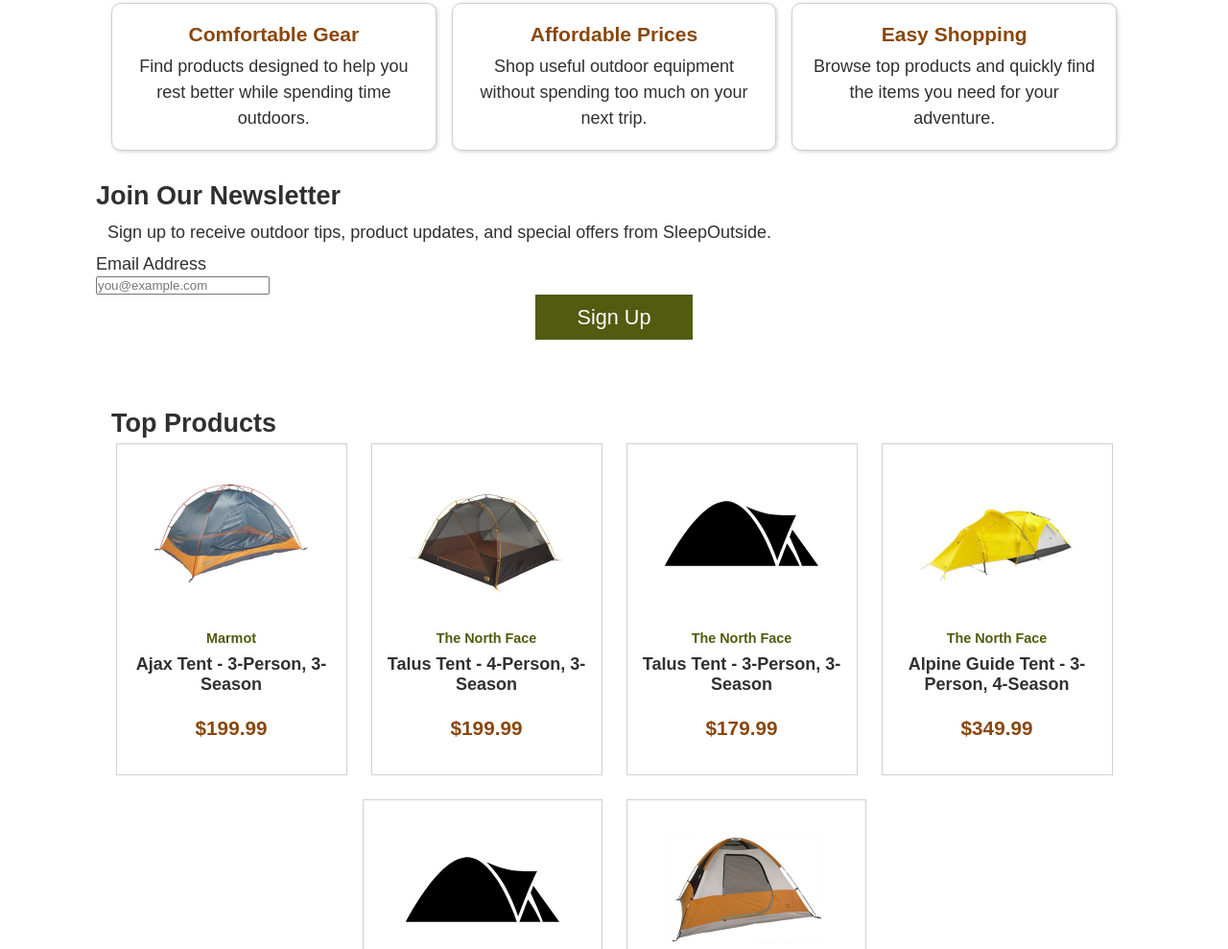
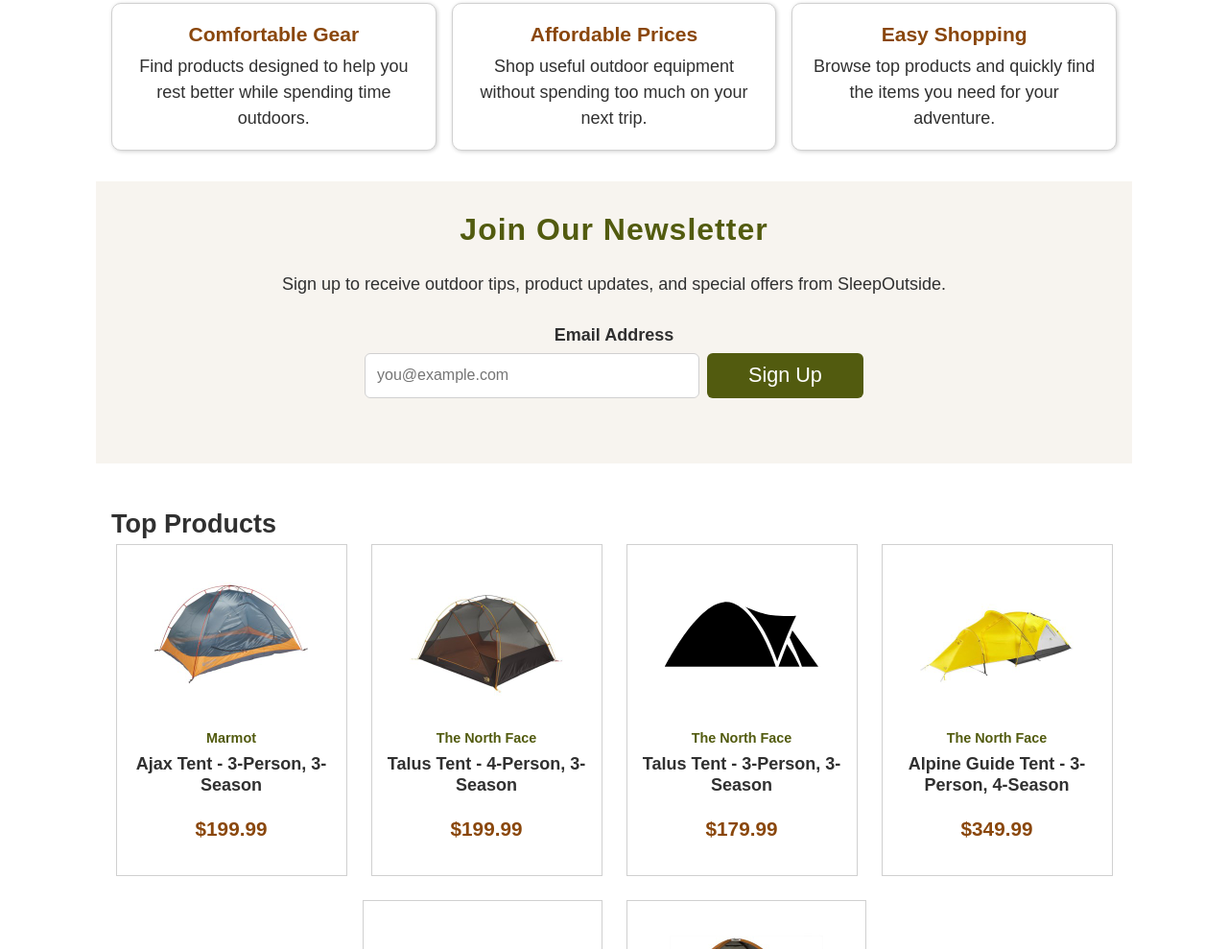
Before and after one commit to lysun108/wdd330-sleepoutside, a website built with Vite: page src/index.html in a window 1280 px wide. Shown: the part 769-1758 px from the top of the page at 96% size. Built offline with nearby package versions, Linux system fonts and the light colour scheme; files whose address does not match are found by name.

Commit message:
Add newsletter sign-up section styles

```diff
--- a/src/css/style.css
+++ b/src/css/style.css
@@ -368,3 +368,74 @@ footer {
     padding: 1.5rem 1rem;
   }
 }
+/* Newsletter sign up section */
+.newsletter {
+  padding: 2rem 1rem;
+  background-color: #f7f4ef;
+  text-align: center;
+}
+
+.newsletter__content {
+  max-width: 720px;
+  margin: 0 auto;
+}
+
+.newsletter h2 {
+  margin-bottom: 0.75rem;
+  color: var(--secondary-color);
+  font-family: var(--font-headline);
+  font-size: 2rem;
+  letter-spacing: 1px;
+}
+
+.newsletter p {
+  line-height: 1.6;
+}
+
+.newsletter__form {
+  margin-top: 1rem;
+}
+
+.newsletter__form label {
+  display: block;
+  margin-bottom: 0.5rem;
+  font-weight: bold;
+}
+
+.newsletter__input-group {
+  display: flex;
+  justify-content: center;
+  gap: 0.5rem;
+  max-width: 520px;
+  margin: 0 auto;
+}
+
+.newsletter__input-group input {
+  flex: 1;
+  padding: 0.75rem;
+  border: 1px solid var(--light-grey);
+  border-radius: 6px;
+  font-size: 1rem;
+}
+
+.newsletter__input-group button {
+  margin: 0;
+  border-radius: 6px;
+  white-space: nowrap;
+}
+
+.newsletter__message {
+  margin-top: 0.75rem;
+  font-weight: bold;
+  color: var(--secondary-color);
+}
+
+@media screen and (max-width: 500px) {
+  .newsletter__input-group {
+    flex-direction: column;
+  }
+
+  .newsletter__input-group button {
+    width: 100%;
+  }
+}
```
